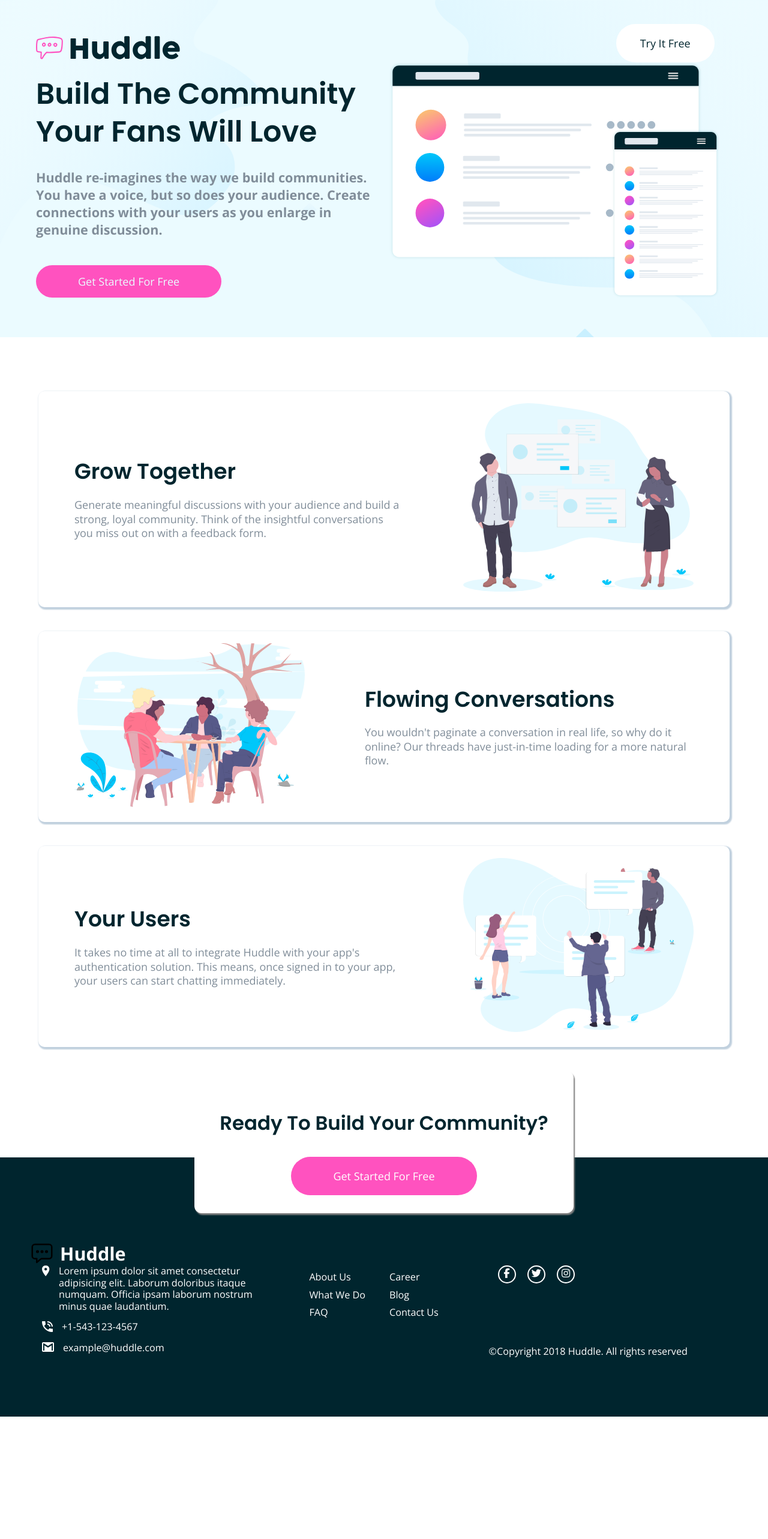
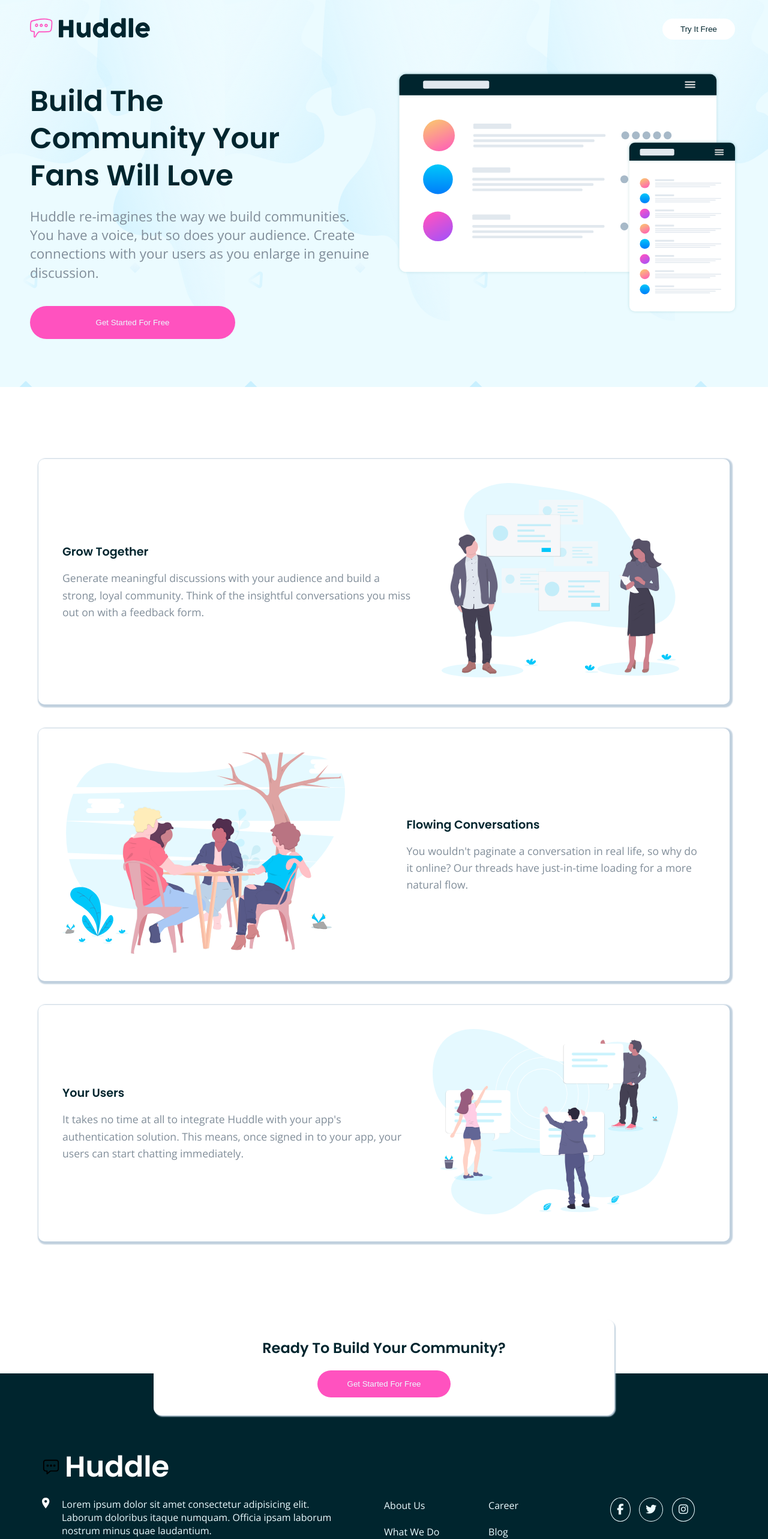
Before and after one commit to efezinoidisi/Huddle-page, a plain HTML site: page index.html in a window 1280 px wide. Shown: the top 2565 px of the page at 60% size. Before the commit the page ends 2361 px from the top, so only its background shows below. Drawn offline with nearby package versions, Linux system fonts and the light colour scheme.

Commit message:
update index.html and style.css

```diff
--- a/index.html
+++ b/index.html
@@ -19,29 +19,33 @@
     <div id="container">
         <header>
             <div class="header-first-row">
-                <div class="one">
-                    <img src="images/logo.svg" alt="huddle logo">
-                    <h1 class="sr-only">Huddle</h1>
+                <div class="header-logo">
+                    <img src="images/logo.svg" alt="huddle logo" class="hlogo">
                 </div>
-                <div class="two">
+                <div class="header-link">
+                    <button type="submit">
+                        try it free
+                    </button>
 
-                    <a href="#">try it free</a>
                 </div>
 
             </div>
 
             <div class="header-second-row">
                 <div class="center-content">
-                    <h2>build the community your fans will love</h2>
+                    <h1>build the community your fans will love</h1>
                     <p>
                         Huddle re-imagines the way we build communities. You have a voice, but so does your audience.
                         Create
                         connections with your users as you enlarge in genuine discussion.
                     </p>
-                    <a href="#">get started for free</a>
+                    <button type="submit">
+                        get started for free
+                    </button>
+
                 </div>
-                <div>
-                    <img src="images/illustration-mockups.svg" alt="" aria-hidden="true">
+                <div class="image-content">
+                    <img src="images/illustration-mockups.svg" alt="" aria-hidden="true" class="header-img">
                 </div>
 
             </div>
@@ -55,7 +59,7 @@
                         <img src="images/illustration-grow-together.svg" alt="" aria-hidden="true" class="images image">
                     </div>
                     <div>
-                        <h3>grow together</h3>
+                        <h2>grow together</h2>
                         <p>
                             Generate meaningful discussions with your audience and build a strong, loyal community.
                             Think of
@@ -72,7 +76,7 @@
                             class="images">
                     </div>
                     <div>
-                        <h3>flowing conversations</h3>
+                        <h2>flowing conversations</h2>
                         <p>
                             You wouldn't paginate a conversation in real life, so why do it online? Our threads have
                             just-in-time
@@ -88,7 +92,7 @@
                     </div>
                     <div>
 
-                        <h3>your users</h3>
+                        <h2>your users</h2>
                         <p>
                             It takes no time at all to integrate Huddle with your app's authentication solution. This
                             means,
@@ -103,24 +107,27 @@
             </section>
 
             <div id="float-div">
-                <h4>ready to build your community?</h4>
-                <a href="#">get started for free</a>
+                <h3>ready to build your community?</h3>
+                <button type="submit">
+                    get started for free
+                </button>
             </div>
         </main>
 
 
         <footer>
+            <div class="footer-logo">
+                <img src="images/chatbox-ellipses-outline.svg" alt="logo" class="chat-icon">
+                <h4>Huddle</h4>
+            </div>
+            <div class="footer-wrap">
                 <div class="footer-column">
-                <div class="footer-logo">
-                    <img src="images/chatbox-ellipses-outline.svg" alt="logo" class="huddle-logo">
-                    <h5>Huddle</h5>
-                </div>
-
                     <ul>
                         <li class="list-items">
                             <img src="images/icon-location.svg" alt="telephone icon">
                             <span class="details">
-                            Lorem ipsum dolor sit amet consectetur adipisicing elit. Laborum doloribus itaque numquam.
+                                Lorem ipsum dolor sit amet consectetur adipisicing elit. Laborum doloribus itaque
+                                numquam.
                                 Officia
                                 ipsam laborum nostrum minus quae laudantium.
                             </span>
@@ -137,8 +144,6 @@
                             <span class="details">example@huddle.com</span>
                         </li>
                     </ul>
-
-
                 </div>
                 <nav>
                     <div>
@@ -170,10 +175,8 @@
                     </div>
                 </nav>
 
-
-
                 <div class="wrap">
-                <div>
+                    <div class="social-icons">
                         <a href="#">
                             <i class="fa fa-facebook icon" aria-hidden="true"></i>
 
@@ -184,9 +187,12 @@
                         <a href="#">
                             <i class="fa fa-instagram icon" aria-hidden="true"></i>
                         </a>
+
                     </div>
                     <p>&copy;Copyright 2018 Huddle. All rights reserved</p>
                 </div>
+            </div>
+
         </footer>
     </div>
 
--- a/style.css
+++ b/style.css
@@ -4,425 +4,482 @@
     box-sizing: border-box;
 }
 
-html,
 body {
     font-size: 18px;
     font-family: 'Open Sans', sans-serif;
-
-}
-
-.sr-only {
-    visibility: hidden;
 }
 
 #container {
-    width: 100vw;
-    margin: auto;
-    background-color: #fff;
+    width: 100%;
 }
 
 header {
+    position: relative;
     width: 100%;
-    display: grid;
-    margin-bottom: 90px;
-    padding-top: 10px;
-    grid-template-areas:
-        'one one'
-        'two two';
-    padding: 60px;
+    padding: 30px;
+    margin-bottom: 60px;
     background-color: hsl(193, 100%, 96%);
-    background-image: url('images/bg-hero-desktop.svg');
+    background-image: url('images/bg-hero-mobile.svg');
+    display: flex;
+    flex-direction: column;
+}
+
+.hlogo {
+    width: 100px;
 }
 
 .header-first-row {
-    grid-area: one;
-    display: grid;
-    grid-template-columns: 1fr 0.2fr;
+    display: flex;
+    width: 100%;
+    align-items: center;
+    margin-bottom: 50px;
 }
 
+.header-logo {
 
-.two {
-    justify-content: end;
-
+    width: 50%;
 }
 
-.two a {
-    padding: 20px 40px;
-    background-color: #fff;
-    font-size: 1em;
-    border: none;
-    border-radius: 50px;
-    color: hsl(192, 100%, 9%);
-    transition: padding 2s;
+.header-link {
+    display: flex;
+    justify-content: flex-end;
+    width: 50%;
+    padding: 0 5px;
 }
 
-.two a:hover {
-    padding: 30px 60px;
+.header-link button {
+    padding: 10px 30px;
+    border: none;
+    border-radius: 20px;
+    background-color: #fff;
+    text-transform: capitalize;
+    cursor: pointer;
+    color: hsl(192, 100%, 9%);
+}
+
+button:hover {
+    opacity: 75%;
+}
+
+.header-img {
+    width: 100%;
+}
+
+.images {
+    width: 90%;
 }
 
 .header-second-row {
-    grid-area: two;
-    display: grid;
-    grid-template-columns: 1fr 1fr;
-    gap: 18px;
-    align-items: center;
+    text-align: center;
 }
 
-.header-second-row img {
-    width: 43vw;
-}
-
-.header-second-row h2 {
-    font-size: 2.7rem;
+h1 {
+    text-transform: capitalize;
+    font-size: 1.6rem;
+    margin: 20px 0 20px;
+    color: hsl(192, 100%, 9%);
     font-weight: 700;
     line-height: 1.3;
-    margin-bottom: 30px;
-    text-align: left;
-    color: hsl(192, 100%, 9%);
 }
 
 .header-second-row p {
-    font-size: 1.2rem;
-    margin-bottom: 60px;
+    font-size: 1.1rem;
+    margin-bottom: 20px;
     color: hsl(208, 11%, 55%);
-    font-weight: 600;
+    line-height: 1.4;
 }
 
-.header-second-row a {
-    padding: 15px 70px;
+.header-second-row button {
+    padding: 10px 50px;
+    border: none;
+    border-radius: 30px;
+    margin-bottom: 50px;
     background-color: hsl(322, 100%, 66%);
     color: hsl(193, 100%, 96%);
-    border: none;
-    border-radius: 50px;
-    margin-top: 40px;
+    text-transform: capitalize;
 }
 
+main {
+    position: relative;
+    display: flex;
+    flex-direction: column;
+    width: 90%;
+    margin: auto;
+    text-align: center;
+    padding-bottom: 100px;
+}
+
+h1,
 h2,
 h3,
 h4 {
     font-family: 'Poppins', sans-serif;
-    text-transform: capitalize;
 }
 
-a {
-    text-decoration: none;
+.boxes h2 {
     text-transform: capitalize;
-}
-
-main {
-    width: 90%;
-    margin: auto;
-    padding-bottom: 8rem;
-    background-color: #fff;
-}
-
-section {
-    width: 100%;
-}
-
-.images {
-    width: 30vw;
-}
-
-.boxes {
-    display: flex;
-    align-items: center;
-    justify-content: center;
-    padding: 20px 60px;
-    gap: 100px;
-    border: none;
-    border-radius: 10px;
-    box-shadow: 2px 2px 2px 2px hsl(208, 31%, 81%);
-    margin: 40px 0;
-    line-height: 1.3;
-}
-
-.box {
-    flex-flow: row-reverse;
-}
-
-.boxes h3 {
-    font-size: 2rem;
-    margin-bottom: 20px;
+    font-size: 1.2rem;
+    margin-bottom: 15px;
     font-weight: 600;
     color: hsl(192, 100%, 9%);
 }
 
 .boxes p {
+    font-size: 0.9rem;
+    line-height: 1.6;
     color: hsl(208, 11%, 55%);
 }
 
+.boxes {
+    display: flex;
+    flex-direction: column;
+    gap: 50px;
+    border: none;
+    border-radius: 10px;
+    box-shadow: 2px 2px 2px 3px hsl(208, 31%, 81%);
+    padding: 40px;
+    margin-bottom: 40px;
+}
+
+
 #float-div {
-
     position: absolute;
     border: none;
-    border-radius: 12px;
-    box-shadow: 2px 3px 2px grey;
+    border-radius: 13px;
     padding: 30px 0;
+    height: 140px;
     background-color: #fff;
-    line-height: 3.5;
-    text-align: center;
-    left: 18rem;
-    right: 18rem;
+    bottom: -70px;
+    z-index: 1;
+    left: 20px;
+    right: 20px;
+    box-shadow: 2px 2px 2px hsl(208, 31%, 81%);
 }
 
-header a:hover,
-main a:hover {
-    opacity: 70%;
-}
-
-#float-div h4 {
-    font-size: 1.8rem;
-    font-weight: 700;
+#float-div h3 {
+    font-size: 1rem;
+    text-transform: capitalize;
+    font-weight: 600;
     color: hsl(192, 100%, 9%);
 }
 
-#float-div a {
-    padding: 20px 70px;
-    background-color: hsl(322, 100%, 66%);
-    color: #fff;
+#float-div button {
+    padding: 10px 30px;
     border: none;
     border-radius: 50px;
-    font-size: 1rem;
+    background-color: hsl(322, 100%, 66%);
+    color: hsl(193, 100%, 96%);
+    margin: 20px 0;
+    text-transform: capitalize;
 }
 
 footer {
-    width: 100%;
-    padding: 140px 50px 90px;
+    position: relative;
     background-color: hsl(192, 100%, 9%);
-    color: #fff;
-    display: grid;
-    grid-template-columns: 1fr 0.6fr 1fr;
-    gap: 50px;
-    font-size: 0.9rem;
-    line-height: 1.2;
-    justify-content: space-around;
+    padding: 120px 40px 70px;
+    display: flex;
+    flex-direction: column;
 }
 
-.huddle-logo {
-    width: 5vh;
-    color: #fff;
+.chat-icon {
+    width: 30px;
 }
 
 .footer-logo {
     display: flex;
-    gap: 10px;
+    justify-content: flex-start;
     align-items: center;
+    gap: 4px;
+    margin-bottom: 15px;
 }
 
-.footer-logo h5 {
-    font-size: 1.7rem;
-    font-weight: 600;
+.footer-logo h4 {
+    font-size: 2rem;
+    color: #fff;
 }
 
-.list-items {
-    gap: 15px;
-    margin-bottom: 15px;
-    padding: 0 20px;
+.footer-column ul li {
     display: flex;
     justify-content: flex-start;
     align-items: flex-start;
-}
-
-.list-items li {
+    gap: 20px;
+    color: hsl(193, 100%, 96%);
+    font-size: 1rem;
+    margin-bottom: 25px;
     list-style-type: none;
-
-
-    padding: 0 10px;
-    text-align: center;
 }
 
 nav {
     display: flex;
-    gap: 40px;
+    flex-direction: column;
+}
+
+nav ul {
+    list-style-type: none;
+}
+
+nav li {
+    margin-bottom: 20px;
+}
+
+nav a {
+    text-decoration: none;
+    text-transform: capitalize;
+    color: hsl(193, 100%, 96%);
+    font-size: 1rem;
+}
+
+nav a:hover {
+    text-decoration: underline;
+}
+
+.wrap {
+    text-align: center;
+    margin-top: 40px;
 
 }
 
-nav a:hover,
-nav a:focus-visible {
-    text-decoration: underline;
+.social-icons {
+    margin-bottom: 20px;
 }
 
-nav ul {
-    list-style: none;
-    list-style-position: inside;
-
+.social-icons a {
+    text-decoration: none;
 }
 
-.wrap,
-nav {
-    padding-top: 40px;
+.social-icons .icon {
+    border: 1px solid hsl(193, 100%, 96%);
+    border-radius: 50%;
+    color: hsl(193, 100%, 96%);
+    padding: 10px;
+    margin-left: 10px;
 }
 
-nav ul li {
-    display: flex;
-    margin-top: 10px;
+.social-icons .icon:hover {
+    border: 1px solid hsl(322, 100%, 66%);
+    color: hsl(322, 100%, 66%);
 }
 
-.wrap {
-    display: grid;
-    gap: 95px;
+.wrap p {
+    font-size: 0.7rem;
+    font-weight: 400;
+    color: hsl(193, 100%, 96%);
 }
 
-
-footer .icon {
-    width: 30px;
-    height: 30px;
-    padding-top: 3px;
-    text-align: center;
-    border: 2px solid #fff;
-    border-radius: 50%;
-    margin-left: 15px;
-}
-
-footer .icon:hover {
-    border: 3px solid hsl(322, 100%, 66%);
-}
-
-footer a {
-    color: #fff;
-}
-
-@media screen and (max-width:1200px) and (min-width:700px) {
-    .header-first-row {
-        grid-template-columns: 1fr 0.5fr;
+@media screen and (min-width:700px) and (max-width:900px) {
+    header {
+        padding: 20px 20px 0;
+        margin-bottom: 100px;
     }
 
-    .header-second-row a {
+    .hlogo {
+        width: 150px;
+    }
+
+    .header-second-row {
+        text-align: left;
+        display: flex;
+        gap: 15px;
+    }
+
+    h1 {
+        font-size: 1.5rem;
+        padding-right: 90px;
+    }
+
+    .header-second-row p {
+        font-size: 1rem;
+    }
+
+    main {
+        padding-bottom: 140px;
+    }
+
+    .boxes {
+        flex-direction: row;
+        align-items: center;
+        justify-content: center;
+        text-align: left;
+    }
+
+    .boxes h3 {
+        font-size: 3.6rem;
+    }
+
+    .boxes p {
+        font-size: 1.2rem;
+    }
+
+    .box {
+        flex-flow: row-reverse;
+    }
+
+    #float-div {
+        left: 9rem;
+        right: 9rem;
+        height: 150px;
+    }
+
+    #float-div h3 {
+        font-size: 1.1rem;
+    }
+
+    #float-div button {
         padding: 15px 50px;
     }
 
-    .two a {
-        padding: 10px 30px;
-        font-size: 1em;
+    footer {
+        padding: 100px 70px 70px;
     }
 
-    .two a:hover {
-        padding: 20px 40px;
+    .footer-wrap {
+        display: grid;
+        grid-template-columns: 2fr 1fr 1fr;
+        gap: 20px;
+    }
+
+    nav {
+
+        justify-content: center;
+    }
+
+    .wrap {
+        margin: 0;
+        display: flex;
+        flex-direction: column;
+        justify-content: center;
+        gap: 30px;
+    }
+
+    .wrap p {
+        font-size: 0.6rem;
+    }
+
+    .footer-logo {
+        gap: 8px;
+        margin-bottom: 15px;
+    }
+
+    .footer-logo h4 {
+        font-size: 2rem;
+    }
+
+    .social-icons .icon {
+        padding: 10px;
+        margin-left: 0;
+    }
+}
+
+@media screen and (min-width:900px) {
+    header {
+        padding: 30px 50px;
+        margin-bottom: 120px;
+    }
+
+    .hlogo {
+        width: 200px;
+    }
+
+    .header-second-row {
+        text-align: left;
+        display: flex;
+        gap: 40px;
+    }
+
+    h1 {
+        font-size: 3rem;
+        padding-right: 90px;
+    }
+
+    .header-second-row p {
+        font-size: 1.4rem;
+    }
+
+    .header-second-row button {
+        padding: 20px 60px;
+        width: 60%;
+        margin-top: 20px;
+    }
+
+    .center-content {
+        width: 100%;
+    }
+
+    .image-content {
+        width: 100%;
     }
 
     main {
-        padding-bottom: 6rem;
+        padding-bottom: 180px;
+    }
+
+    .boxes {
+        flex-direction: row;
+        align-items: center;
+        justify-content: center;
+        text-align: left;
+    }
+
+    .boxes h3 {
+        font-size: 3.5rem;
+    }
+
+    .boxes p {
+        font-size: 1.1rem;
+    }
+
+    .box {
+        flex-flow: row-reverse;
     }
 
     #float-div {
-        padding: 10px 0;
-        left: 4rem;
-        right: 4rem;
+        left: 12rem;
+        right: 12rem;
+        height: 160px;
+    }
+
+    #float-div h3 {
+        font-size: 1.5rem;
+    }
+
+    #float-div button {
+        padding: 15px 50px;
+    }
+
+    footer {
+        padding: 120px 70px 70px;
+    }
+
+    .footer-wrap {
+        display: grid;
+        grid-template-columns: 2fr 1fr 1fr;
+        gap: 60px;
+    }
+
+    nav {
+        flex-direction: row;
+        justify-content: space-between;
+    }
+
+    .wrap {
+        margin: 0;
+        display: flex;
+        flex-direction: column;
+        justify-content: space-between;
+    }
+
+    .wrap p {
+        font-size: 0.6rem;
+    }
+
+    .footer-logo {
+        gap: 8px;
+        margin-bottom: 15px;
+    }
+
+    .footer-logo h4 {
+        font-size: 3rem;
     }
 
 
-    footer {
-        padding: 120px 50px 90px;
-    }
-
-    footer .icon {
-        margin-left: 5px;
-    }
 }
-
-
-@media screen and (max-width:700px) {
-
-    #container {
-        width: 100%;
-    }
-
-    header {
-        display: block;
-        background-image: url('images/bg-hero-mobile.svg');
-        padding: 15px;
-    }
-
-    .header-first-row img {
-        width: 40vw;
-    }
-
-    .header-first-row {
-        grid-template-columns: 1fr 0.4fr;
-    }
-
-    .two a {
-        padding: 5px;
-        font-size: 1rem;
-    }
-
-    .two a:hover {
-        padding: 10px;
-    }
-
-    .header-second-row {
-        margin-top: 5rem;
-        display: block;
-        text-align: center;
-    }
-
-    .header-second-row h2 {
-        font-size: 1.5rem;
-        text-align: center;
-    }
-
-    .header-second-row img {
-        margin-top: 50px;
-        width: 90vw;
-    }
-
-    main {
-        width: 100%;
-        padding-bottom: 6rem;
-    }
-
-    .boxes h3 {
-        font-size: 1.2rem;
-    }
-
-    .images {
-        width: 250px;
-    }
-
-    .boxes {
-        display: block;
-        margin-bottom: 20px;
-        text-align: center;
-        padding: 20px 30px 50px;
-    }
-
-    .image-gap {
-        margin-bottom: 50px;
-    }
-
-    .image {
-        flex-direction: row-reverse;
-    }
-
-    #float-div {
-        line-height: 3;
-        padding: 30px 0;
-        left: 20px;
-        right: 20px;
-    }
-
-    #float-div h4 {
-        font-size: 1rem;
-    }
-
-    #float-div a {
-        padding: 10px 13px;
-        font-size: 0.5rem;
-    }
-
-    footer {
-        display: block;
-        padding: 90px 20px 40px;
-    }
-
-    nav {
-        display: block;
-    }
-
-    .wrap {
-        text-align: center;
-        gap: 20px;
-    }
-
-}
```
Lines whose indentation alone changed are shown as unchanged.
